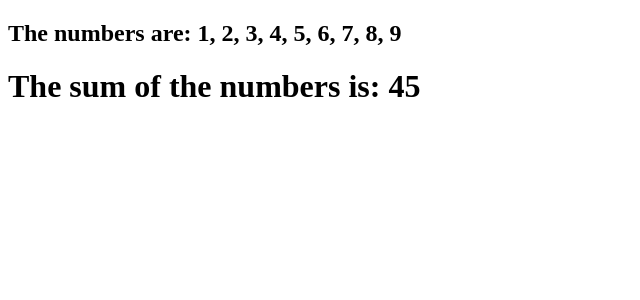
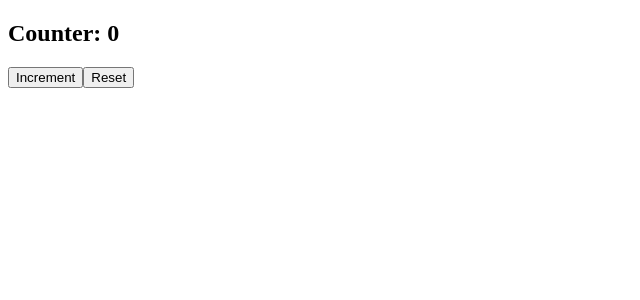
Before and after one commit to GAutuori94/react-exercises, a React (Create React App) app: page / in a window 1280 px wide. Shown: the top 300 px of the page, without its empty margins (0-640 px from the left). Built offline with nearby package versions, Linux system fonts and the light colour scheme.

Commit message:
ClickCounter function component with useState hook added to counter.js

```diff
--- a/src/App.js
+++ b/src/App.js
@@ -1,11 +1,11 @@
 import React from "react";
-import { Sum } from "./calculator";
+import { ClickCounter } from "./counter";
 
 export default class App extends React.Component {
 
   render() {
     return (
-        <Sum numbers={[1,2,3,4,5,6,7,8,9]}/>
+        <ClickCounter initialValue={0} />
     );
   }
 }
--- a/src/calculator.js
+++ /dev/null
@@ -1,10 +0,0 @@
-import React from "react";
-
-export function Sum ({numbers=[2, 4, 6, 8, 10]}) {
-    return (
-        <div>
-            <h2>The numbers are: {numbers.join(", ")}</h2>
-            <h1>The sum of the numbers is: {numbers.reduce((number, sum) => sum + number, 0)}</h1>
-        </div>
-    )
-}
--- /dev/null
+++ b/src/counter.js
@@ -0,0 +1,23 @@
+import React from "react";
+import { useState } from "react";
+
+export function ClickCounter ({initialValue = 0}) {
+
+    const [counter, setCounter] = useState (initialValue)
+
+    function handleCounterIncrement() {
+        setCounter(counter => counter + 1)
+    }
+
+    function handleCounterReset () {
+        setCounter(initialValue)
+    }
+
+    return (
+        <div>
+            <h2>Counter: {counter} </h2>
+            <button onClick={handleCounterIncrement}> Increment </button>
+            <button onClick={handleCounterReset}> Reset </button>
+        </div>
+    )
+}
```
